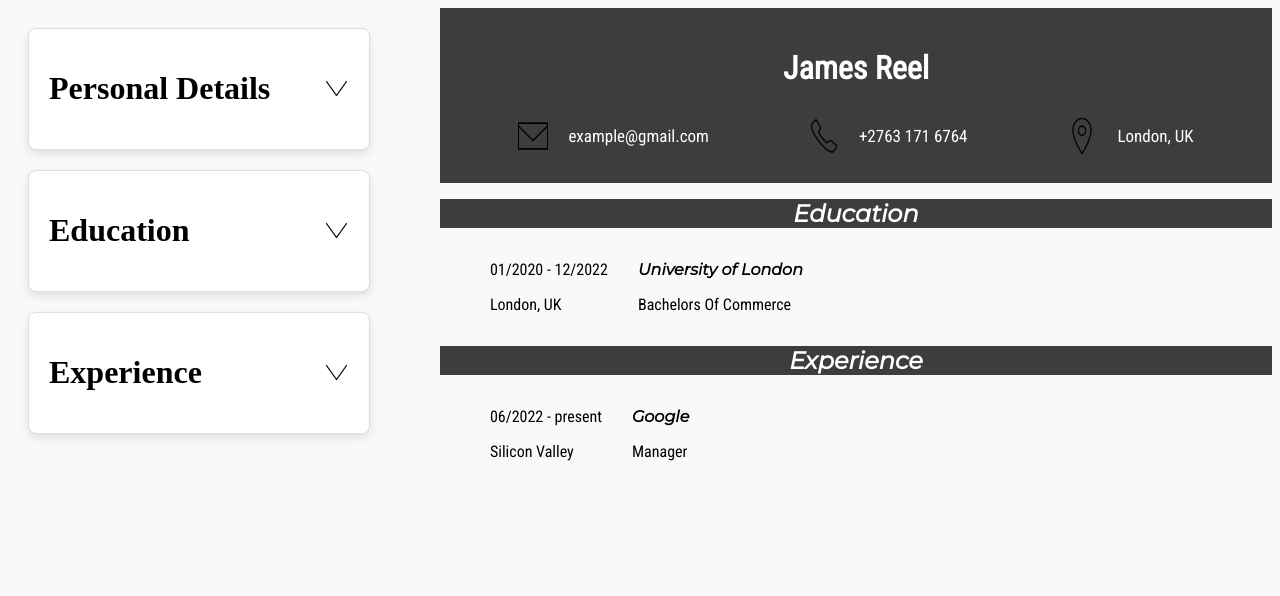
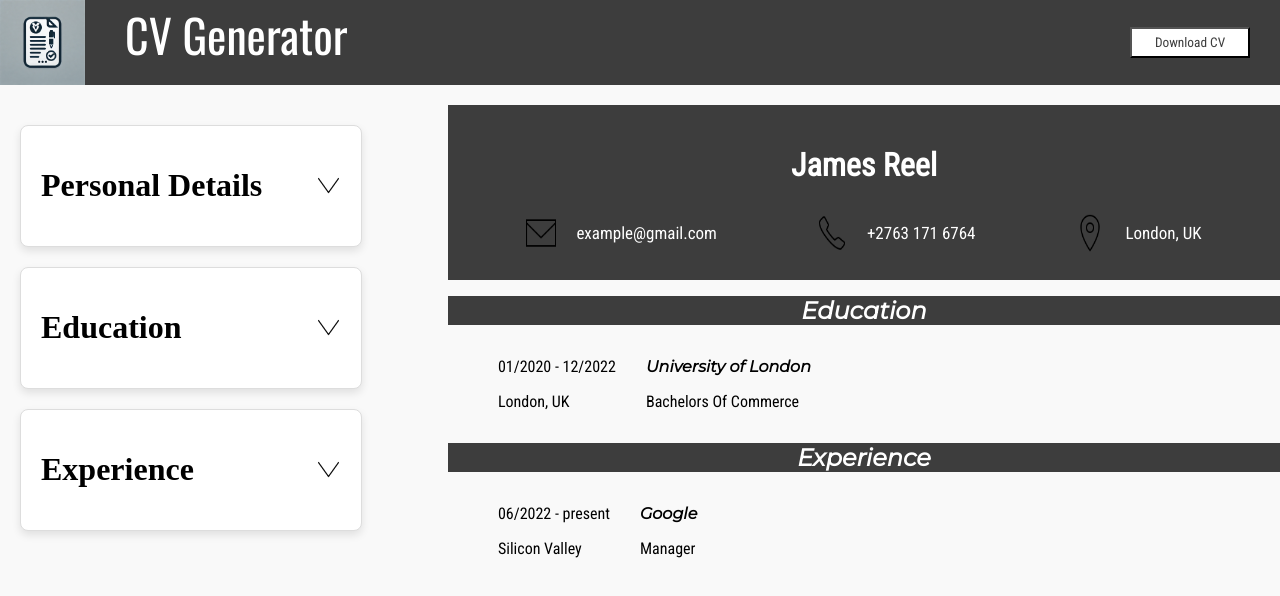
Before and after one commit to softwareNinja-888/cv, a React (Vite) app in the folder cvGenerator/: page / in a window 1280 px wide. Shown: the top 596 px of the page. Built offline with nearby package versions, Linux system fonts and the light colour scheme.

Commit message:
Add main header to app

```diff
--- /dev/null
+++ b/cvGenerator/src/components/Header.jsx
@@ -0,0 +1,20 @@
+import '../styles/general.css';
+import logo from '/logo.webp'
+
+export function MainHeader(){
+    return (
+
+        <div className="header">
+            <div className="leftHead">
+                <span className='heading'>CV Generator</span>
+                <img src={logo} alt="cv logo" className="logo" />
+            </div>
+            <div className="rightHead">
+                <button type="button" className="save">Download CV</button>
+            </div>
+
+
+        </div>
+
+    )
+}
--- a/cvGenerator/src/components/general.jsx
+++ b/cvGenerator/src/components/Layout.jsx
@@ -1,11 +1,15 @@
 import '../styles/general.css';
 import { useState } from "react"
-import { Form } from './form.jsx';
+import { Form } from './Form.jsx';
 import { formData } from '../data/formData.js';
-import { Header,Email,Phone,Location } from './header.jsx';
-import { HeaderDisplay,LeftDisplay,RightDisplay} from './education.jsx';
+import { Header,Email,Phone,Location } from './DisplayHeader.jsx';
+import { HeaderDisplay,LeftDisplay,RightDisplay} from './Section.jsx';
+import { MainHeader } from './Header.jsx';
 
 export function Layout(){
+
+    // DATA TO DISPLAY ON CV:
+
     const [formValues,setFormValues] = useState({
         firstName: "James",
         lastName: "Reel",
@@ -23,10 +27,14 @@ export function Layout(){
         startXp: '06/2022',
         endXp: 'present',
     })
+
+    // COMBINE STATES:
+
     const fullName = `${formValues.firstName} ${formValues.lastName}`
     const displayDateEd = `${formValues.startEdu} - ${formValues.endEdu}`
+    const displayDateXp = `${formValues.startXp} - ${formValues.endXp}`
 
-    const displayDateXp = `${formValues.startXp} - ${formValues.endXp}`
+    // FUNCTION TO HANDLE STATES
 
     function handleStates(e){
         const {id,value} = e.target;
@@ -38,14 +46,22 @@ export function Layout(){
 
     return (
         <>
+            <MainHeader/>
+            <div className="mainContainer">
 
-            <div className="mainContainer">
+                {/* AREA TO INPUT DATA: */}
+
                 <div className="editGeneral">
                     <Form formInfo={formData.personalInfo} handleStates={handleStates}/>
                     <Form formInfo={formData.education} handleStates={handleStates}/>
                     <Form formInfo={formData.experience} handleStates={handleStates}/>
                 </div>
+
+                {/* AREA THAT SHOWS INPUTED DATA:  */}
+
                 <div className="displayGeneral">
+                    {/* CV HEADER: */}
+
                     <div className="displayHeader">
                         <Header fullName={fullName} />
                         <div className="info">
@@ -54,6 +70,8 @@ export function Layout(){
                             <Location location={formValues.address}/>
                         </div>
                     </div>
+                    {/* EDUCATION SECTION OF CV: */}
+
                     <div className="educationCon">
                         <HeaderDisplay title='Education'/>
                         <div className="detailsDisplay">
@@ -61,6 +79,7 @@ export function Layout(){
                             <RightDisplay title='Education' values={formValues}/>
                         </div>
                     </div>
+                    {/* EXPERIENCE SECTION: */}
                     <div className="experienceCon">
                         <HeaderDisplay title='Experience'/>
                         <div className="detailsDisplay">
--- a/cvGenerator/src/main.jsx
+++ b/cvGenerator/src/main.jsx
@@ -1,7 +1,7 @@
 import { StrictMode } from 'react'
 import { createRoot } from 'react-dom/client'
 import './index.css'
-import {Layout} from './components/general.jsx'
+import {Layout} from './components/Layout.jsx'
 
 createRoot(document.getElementById('root')).render(
   <StrictMode>
--- a/cvGenerator/src/styles/general.css
+++ b/cvGenerator/src/styles/general.css
@@ -20,6 +20,9 @@
   font-style: normal;
 }
 
+body{
+    margin: 0;
+}
 /* Form Container */
 .formPersonal,.formEducation,.formExperience {
     display: flex;
@@ -143,5 +146,51 @@ form *:not(.formHeader):not(.formHeader *):not(.dropdown) {
 .startEndDate,.place,.qualification{
     font-family: "Roboto";
 }
+
+/* MAIN HEADER */
+
+.header{
+    display: flex;
+    justify-content: space-between;
+
+    background-color: #3d3d3d;
+    margin-bottom: 20px;
+
+}
+.leftHead{
+    display: flex;
+    flex-direction: row-reverse;
+    gap: 40px;
+}
+.heading{
+    font-size: 46px;
+    color: white;
+
+    font-family: 'Oswald';
+}
+
+.rightHead{
+    display: flex;
+    align-items: center;
+}
+.save{
+    width: 120px;
+    padding: 6px;
+    background-color: #fff;
+    color: #3d3d3d;
+    font-family: 'Roboto';
+
+    transition: all .3s ease-out;
+    cursor: pointer;
+    max-height: 40%;
+    margin-right: 30px;
+}
+.save:hover{
+    background-color: #2b2b2b;
+    color: white;
+}
+.logo{
+    width: 85px;
+}
 /* GREY:#3d3d3d*/
 /* BLUE: #043382 */
```
Also changed, not shown: cvGenerator/src/components/dropdown.jsx (deleted, +0 -13 lines), cvGenerator/public/logo.webp (added), cvGenerator/src/components/DisplayHeader.jsx (renamed from cvGenerator/src/components/header.jsx), cvGenerator/src/components/Form.jsx (renamed from cvGenerator/src/components/form.jsx), cvGenerator/src/components/Section.jsx (renamed from cvGenerator/src/components/education.jsx).
